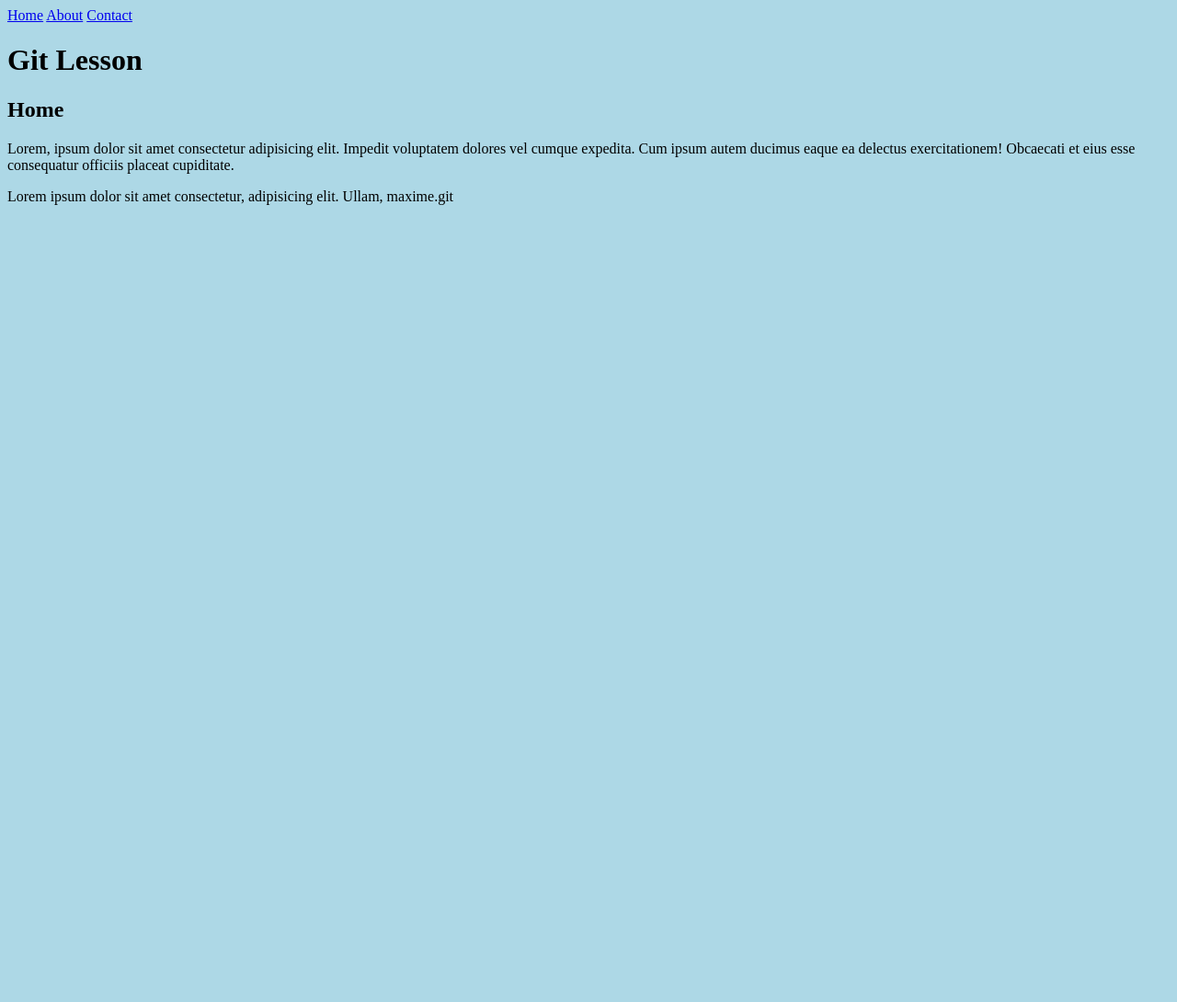
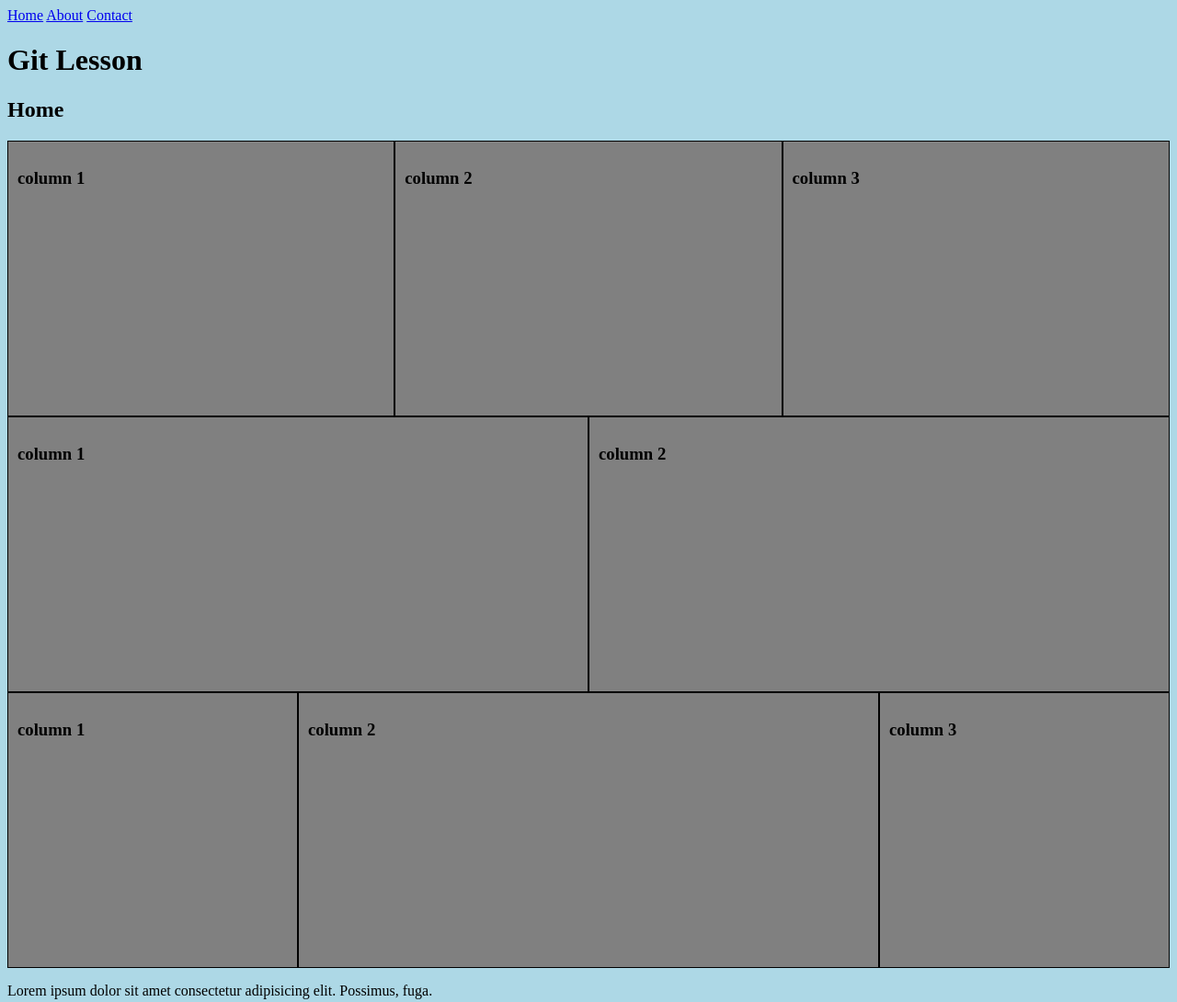
Before and after one commit to Code-Breaker2000/github-practice-10, a plain HTML site: page index.html in a window 1280 px wide. Shown: the whole page at 92% size. Before the commit the page ends 800 px from the top, so only its background shows below. Drawn offline with Linux system fonts and the light colour scheme.

Commit message:
created columns and styles for columns and rows

```diff
--- a/css/style.css
+++ b/css/style.css
@@ -1,3 +1,31 @@
+* {
+	box-sizing: border-box;
+}
+
 body {
 	background-color: lightblue;
 }
+
+.row::after {
+	content: "";
+	display: table;
+	clear: both;
+}
+
+.column {
+	float: left;
+	height: 300px;
+	background-color: gray;
+	border: 1px solid black;
+	padding: 10px;
+}
+
+.col-25 {
+	width: 25%;
+}
+.col-33 {
+	width: 33.33%;
+}
+.col-50 {
+	width: 50%;
+}
--- a/index.html
+++ b/index.html
@@ -1,5 +1,6 @@
 <!DOCTYPE html>
 <html lang="en">
+
 <head>
 	<meta charset="UTF-8">
 	<meta http-equiv="X-UA-Compatible" content="IE=edge">
@@ -8,6 +9,7 @@
 
 	<link rel="stylesheet" href="css/style.css">
 </head>
+
 <body>
 
 	<nav>
@@ -18,9 +20,41 @@
 	<h1>Git Lesson</h1>
 	<h2>Home</h2>
 
+	<div class="row">
+		<div class="column col-33">
+			<h3>column 1</h3>
+		</div>
+		<div class="column col-33">
+			<h3>column 2</h3>
+		</div>
+		<div class="column col-33">
+			<h3>column 3</h3>
+		</div>
+	</div>
 
-	<p>Lorem, ipsum dolor sit amet consectetur adipisicing elit. Impedit voluptatem dolores vel cumque expedita. Cum ipsum autem ducimus eaque ea delectus exercitationem! Obcaecati et eius esse consequatur officiis placeat cupiditate.</p>
+	<div class="row">
+		<div class="column col-50">
+			<h3>column 1</h3>
+		</div>
+		<div class="column col-50">
+			<h3>column 2</h3>
+		</div>
+	</div>
 
-	<p>Lorem ipsum dolor sit amet consectetur, adipisicing elit. Ullam, maxime.git </p>
+	<div class="row">
+		<div class="column col-25">
+			<h3>column 1</h3>
+		</div>
+		<div class="column col-50">
+			<h3>column 2</h3>
+		</div>
+		<div class="column col-25">
+			<h3>column 3</h3>
+		</div>
+	</div>
+	<footer>
+		<p>Lorem ipsum dolor sit amet consectetur adipisicing elit. Possimus, fuga.</p>
+	</footer>
 </body>
+
 </html>
```
